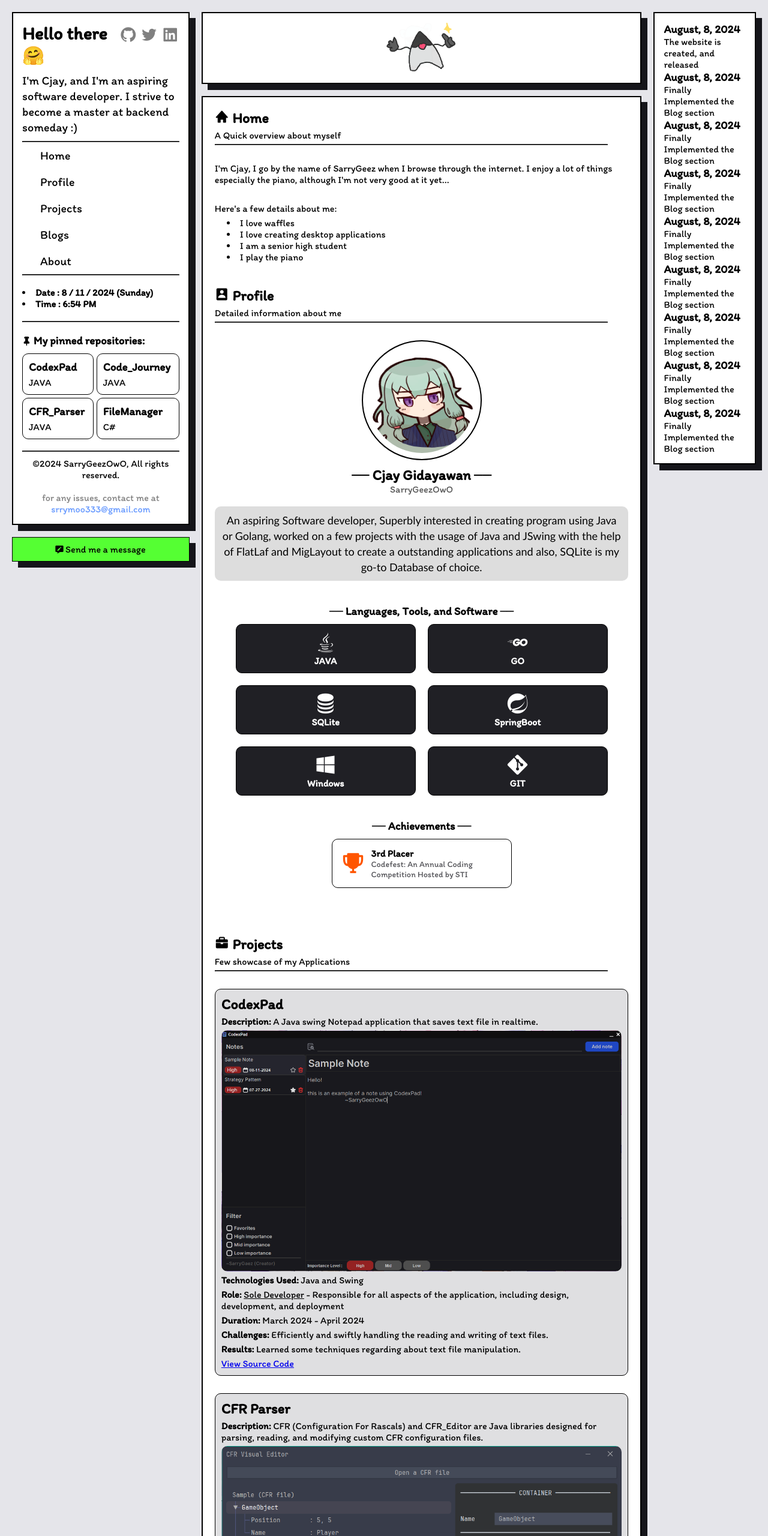
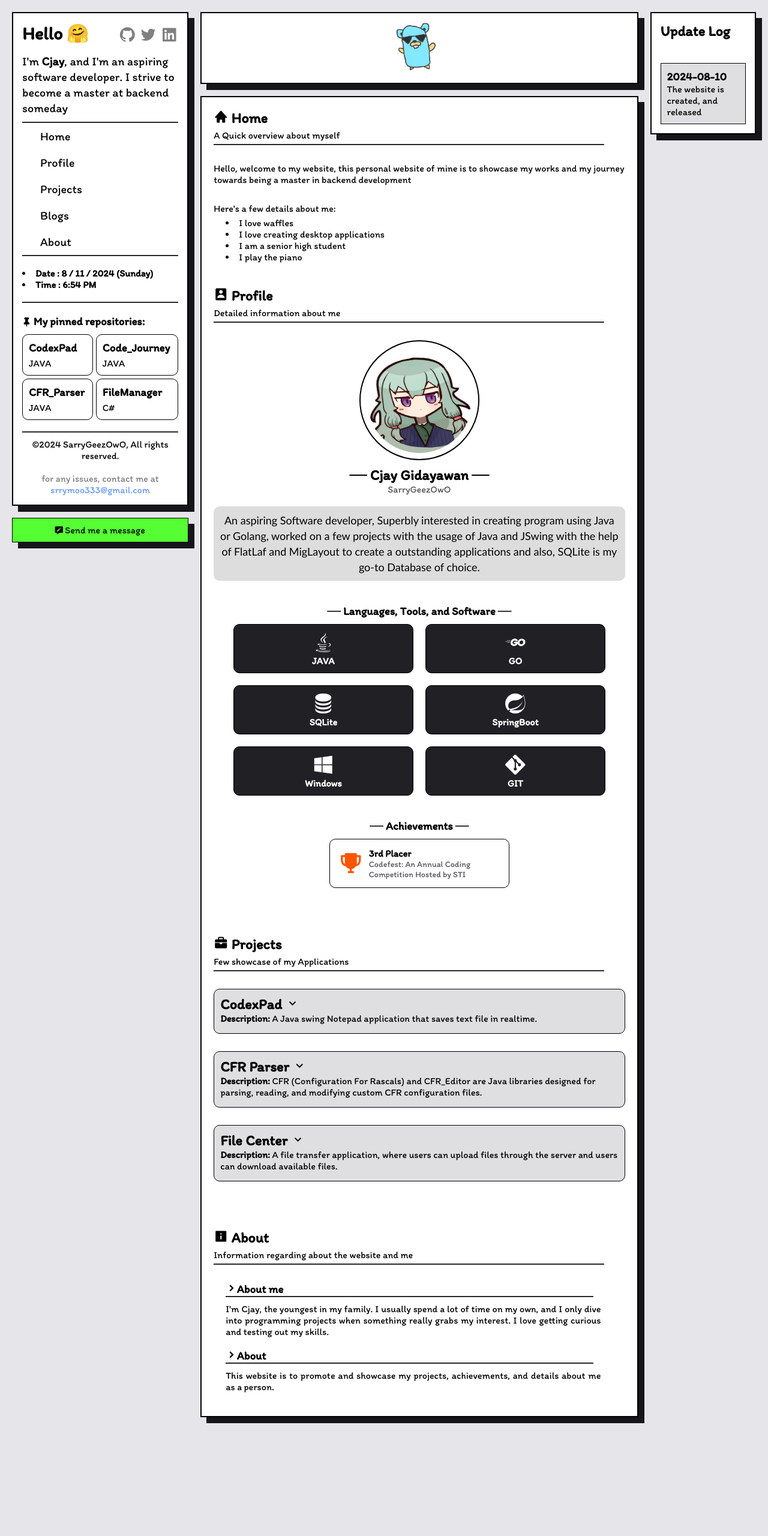
Before and after one commit to SarryGeezOwO/Portfolio_2024, a plain HTML site: page index.html in a window 1280 px wide. Shown: the top 2560 px of the page at 60% size. Drawn offline with nearby package versions, Linux system fonts and the light colour scheme.

Commit message:
About page and Project toggle

```diff
--- a/Data/UpdateLog.json
+++ b/Data/UpdateLog.json
@@ -1,38 +1,6 @@
 [
   {
-    "date": "August, 8, 2024",
+    "date": "2024-08-10",
     "content": "The website is created, and released"
-  },
-  {
-    "date": "August, 8, 2024",
-    "content": "Finally Implemented the Blog section"
-  },
-  {
-    "date": "August, 8, 2024",
-    "content": "Finally Implemented the Blog section"
-  },
-  {
-    "date": "August, 8, 2024",
-    "content": "Finally Implemented the Blog section"
-  },
-  {
-    "date": "August, 8, 2024",
-    "content": "Finally Implemented the Blog section"
-  },
-  {
-    "date": "August, 8, 2024",
-    "content": "Finally Implemented the Blog section"
-  },
-  {
-    "date": "August, 8, 2024",
-    "content": "Finally Implemented the Blog section"
-  },
-  {
-    "date": "August, 8, 2024",
-    "content": "Finally Implemented the Blog section"
-  },
-  {
-    "date": "August, 8, 2024",
-    "content": "Finally Implemented the Blog section"
   }
 ]
--- a/index.html
+++ b/index.html
@@ -28,7 +28,7 @@
         <div class="SidePane Shadow">
             <header>
                 <section>
-                    <h1>Hello there 🤗</h1>
+                    <h1>Hello 🤗</h1>
                     <div class="socials">
                         <a href="https://github.com/SarryGeezOwO"><i class='bx bxl-github'></i></a>
                         <a href="https://x.com/CrotchHom"><i class='bx bxl-twitter'></i></a>
@@ -36,8 +36,8 @@
                     </div>
                 </section>
                 <p>
-                    I'm Cjay, and I'm an aspiring software developer. I strive to
-                    become a master at backend someday :)
+                    I'm <b>Cjay</b>, and I'm an aspiring software developer. I strive to
+                    become a master at backend someday
                 </p>
             </header>
             <hr>
@@ -123,8 +123,8 @@
                 <p>A Quick overview about myself</p>
                 <hr><br>
                 <p>
-                    I'm Cjay, I go by the name of SarryGeez when I browse through the internet.
-                    I enjoy a lot of things especially the piano, although I'm not very good at it yet...
+                    Hello, welcome to my website, this personal website of mine is to showcase
+                    my works and my journey towards being a master in backend development
                 </p>
                 <br>
                 <p>Here's a few details about me:</p>
@@ -200,9 +200,13 @@
                 <h1><i class='bx bxs-briefcase'></i> Projects</h1>
                 <p>Few showcase of my Applications</p>
                 <hr><br>
-                <div class="project">
-                    <h2>CodexPad</h2>
+                <div class="project" onclick="toggleProject(this);">
+                    <div class="selectable">
+                        <h2>CodexPad <span class="dropIcon"><i class='bx bx-chevron-down'></i></span></h2>
                         <p><strong>Description:</strong> A Java swing Notepad application that saves text file in realtime.</p>
+                    </div>
+                    <div class="project-toggle show">
+                        <hr><br>
                         <img src="./Images/CodexPadSS.png" alt="Project Screenshot">
                         <p><strong>Technologies Used:</strong> Java and Swing</p>
                         <p><strong>Role: </strong><span style="text-decoration:underline">Sole Developer</span> - Responsible for all aspects of the application, including design, development, and deployment</p>
@@ -211,10 +215,15 @@
                         <p><strong>Results:</strong> Learned some techniques regarding about text file manipulation.</p>
                         <a href="https://github.com/SarryGeezOwO/CodexPad">View Source Code</a>
                     </div>
+                </div>
                 <br>
-                <div class="project">
-                    <h2>CFR Parser</h2>
+                <div class="project" onclick="toggleProject(this);">
+                    <div class="selectable">
+                        <h2>CFR Parser <span class="dropIcon"><i class='bx bx-chevron-down'></i></span></h2>
                         <p><strong>Description:</strong> CFR (Configuration For Rascals) and CFR_Editor are Java libraries designed for parsing, reading, and modifying custom CFR configuration files.</p>
+                    </div>
+                    <div class="project-toggle show">
+                        <hr><br>
                         <img src="./Images/CFR_ParserSS.png" alt="Project Screenshot">
                         <p><strong>Technologies Used:</strong> Java, Swing, FlatLaf, Golang</p>
                         <p><strong>Role: </strong><span style="text-decoration:underline">Sole Developer</span> - Responsible for all aspects of the application, including design, development, and deployment</p>
@@ -223,10 +232,15 @@
                         <p><strong>Results:</strong> . . . </p>
                         <a href="https://github.com/SarryGeezOwO/CFR_Parser">View Source Code</a>
                     </div>
+                </div>
                 <br>
-                <div class="project">
-                    <h2>File Center</h2>
+                <div class="project" onclick="toggleProject(this);">
+                    <div class="selectable">
+                        <h2>File Center <span class="dropIcon"><i class='bx bx-chevron-down'></i></span></h2>
                         <p><strong>Description:</strong> A file transfer application, where users can upload files through the server and users can download available files.</p>
+                    </div>
+                    <div class="project-toggle show">
+                        <hr><br>
                         <img src="./Images/FileCenterSS.png" alt="Project Screenshot">
                         <p><strong>Technologies Used:</strong> Java, Sockets, JavaFX</p>
                         <p><strong>Role: </strong><span style="text-decoration:underline">Sole Developer</span> - Responsible for all aspects of the application, including design, development, and deployment</p>
@@ -235,18 +249,40 @@
                         <p><strong>Results:</strong> Server Handling many Request successfully.</p>
                         <a href="https://github.com/SarryGeezOwO">(No Source Code) -- Private Repo...</a>
                     </div>
+                </div>
 
             </section>
             <br>
+
+            <section id="About">
+                <h1><i class='bx bxs-info-square'></i> About</h1>
+                <p>Information regarding about the website and me</p>
+                <hr><br>
+                <div style="padding: 0 20px">
+                    <h3><i class='bx bxs-chevron-right'></i>About me</h3>
+                    <hr style="margin-bottom: 10px;">
+                    <p style="text-align:justify; padding-right:20px">
+                        I'm Cjay, the youngest in my family. I usually spend a lot of time on my own,
+                        and I only dive into programming projects when something really grabs my interest.
+                        I love getting curious and testing out my skills.
+                    </p>
+                    <br>
+                    <h3><i class='bx bxs-chevron-right'></i>About</h3>
+                    <hr style="margin-bottom: 10px;">
+                    <p style="text-align:justify; padding-right:20px">
+                        This website is to promote and showcase my projects, achievements, and details
+                        about me as a person.
+                    </p>
+                    <br>
+                </div>
+            </section>
         </div>
     </div>
 
     <div>
         <div class="updateLog-list Shadow" id="update-log">
-            <div class="update">
-                <h3></h3>
-                <p></p>
-            </div>
+            <h2>Update Log</h2>
+            <br>
         </div>
     </div>
 
--- a/logic.js
+++ b/logic.js
@@ -101,6 +101,19 @@ document.addEventListener('scroll', () => {
     }
 });
 
+function toggleProject(element) {
+    const child = element.querySelector(".project-toggle");
+    child.classList.toggle("show");
+
+    const icon = element.querySelector(".dropIcon");
+    if(!child.classList.contains('show')) {
+        icon.innerHTML = `<i class='bx bx-chevron-up'></i>`;
+    }
+    else {
+        icon.innerHTML = `<i class='bx bx-chevron-down'></i>`;
+    }
+}
+
 
 // Update Log rendering
 fetch('./Data/UpdateLog.json')
@@ -109,7 +122,7 @@ fetch('./Data/UpdateLog.json')
 
     data.forEach(log => {
       const logEntry = document.createElement('div');
-      logEntry.innerHTML = `<h3>${log.date}</h3><p>${log.content}</p>`;
+      logEntry.innerHTML = `<div class="update"><h3>${log.date}</h3><p>${log.content}</p></div>`;
       document.getElementById('update-log').appendChild(logEntry);
     });
 
--- a/style.css
+++ b/style.css
@@ -235,10 +235,28 @@ hr {
     padding: 10px;
     border-radius:10px;
     background-color: #DFDFE1;
+    pointer-events:none;
+}
+.project .selectable, .project a {
+    pointer-events:auto;
 }
 .project img {
     width: 100%;
     border-radius:10px;
+}
+.project-toggle {
+    opacity: 1;
+    transition: 0.3s;
+    pointer-events:none;
+    max-height: 1000px;
+}
+.show {
+    opacity: 0;
+    max-height: 0;
+    pointer-events:none;
+}
+.dropIcon {
+    transform:translate(0, 10px);
 }
 
 
@@ -366,6 +384,14 @@ form button:hover {
     max-width:300px;
     background-color:white;
     padding: 15px;
+    display:flex;
+    flex-direction:column;
+    gap: 10px;
+}
+.update {
+    border: 1px solid black;
+    padding:10px;
+    background-color: #DFDFE1
 }
 
 
```
Lines whose indentation alone changed are shown as unchanged.
